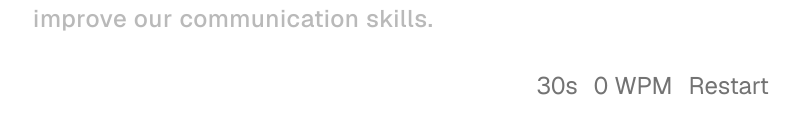
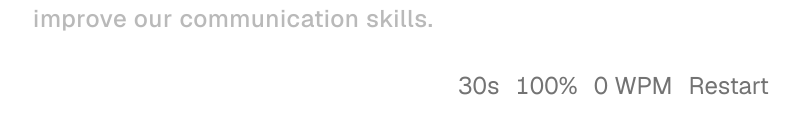
Before and after one commit to ldgni/blitz, a Next.js app: page / in a window 1280 px wide. Shown: the part 408-542 px from the top of the page, without its empty margins (239-1039 px from the left). Built offline with nearby package versions, Linux system fonts and the light colour scheme.

Commit message:
feat: add accuracy tracking to typing test

```diff
--- a/components/typing-test.tsx
+++ b/components/typing-test.tsx
@@ -14,12 +14,18 @@ export default function TypingTest() {
   const [timeLeft, setTimeLeft] = useState(DURATION);
   const [isRunning, setIsRunning] = useState(false);
   const [wpm, setWpm] = useState(0);
+  const [totalKeystrokes, setTotalKeystrokes] = useState(0);
+  const [errors, setErrors] = useState(0);
   const timerRef = useRef<NodeJS.Timeout | null>(null);
   const wpmRef = useRef<NodeJS.Timeout | null>(null);
   const startTimeRef = useRef<number | null>(null);
 
   const isComplete = typed.length >= TEXT.length;
   const isGameOver = timeLeft === 0 || isComplete;
+  const accuracy =
+    totalKeystrokes > 0
+      ? Math.round(((totalKeystrokes - errors) / totalKeystrokes) * 100)
+      : 100;
 
   // Timer countdown
   useEffect(() => {
@@ -63,10 +69,14 @@ export default function TypingTest() {
           setIsRunning(true);
           startTimeRef.current = Date.now();
         }
+        // Track raw accuracy
+        setTotalKeystrokes((prev) => prev + 1);
+        const isCorrect = e.key === TEXT[typed.length];
+        if (!isCorrect) setErrors((prev) => prev + 1);
         // Only handle printable characters (length === 1)
         setTyped((prev) =>
           prev.length < TEXT.length
-            ? [...prev, { char: e.key, correct: e.key === TEXT[prev.length] }]
+            ? [...prev, { char: e.key, correct: isCorrect }]
             : prev,
         );
       }
@@ -74,11 +84,13 @@ export default function TypingTest() {
 
     window.addEventListener("keydown", onKeyDown);
     return () => window.removeEventListener("keydown", onKeyDown);
-  }, [isRunning, isGameOver]);
+  }, [isRunning, isGameOver, typed.length]);
 
   const restart = () => {
     setTyped([]);
     setTimeLeft(DURATION);
+    setTotalKeystrokes(0);
+    setErrors(0);
     setIsRunning(false);
     setWpm(0);
     startTimeRef.current = null;
@@ -107,6 +119,7 @@ export default function TypingTest() {
       </p>
       <div className="flex w-full justify-end gap-4">
         <span className="text-muted-foreground tabular-nums">{timeLeft}s</span>
+        <span className="text-muted-foreground tabular-nums">{accuracy}%</span>
         <span className="text-muted-foreground tabular-nums">{wpm} WPM</span>
         <button
           onMouseDown={(e) => {
```
